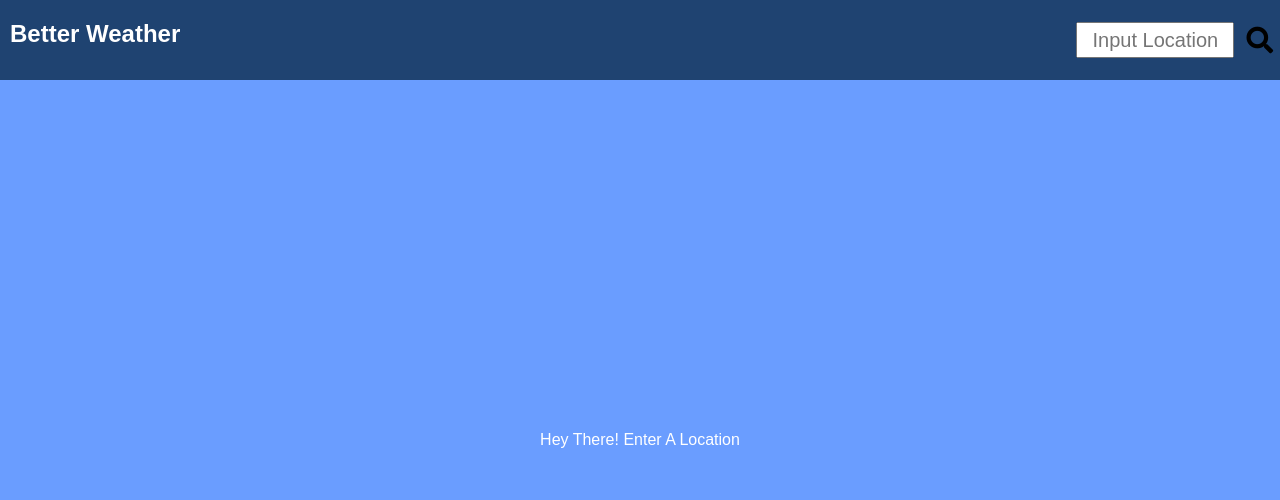
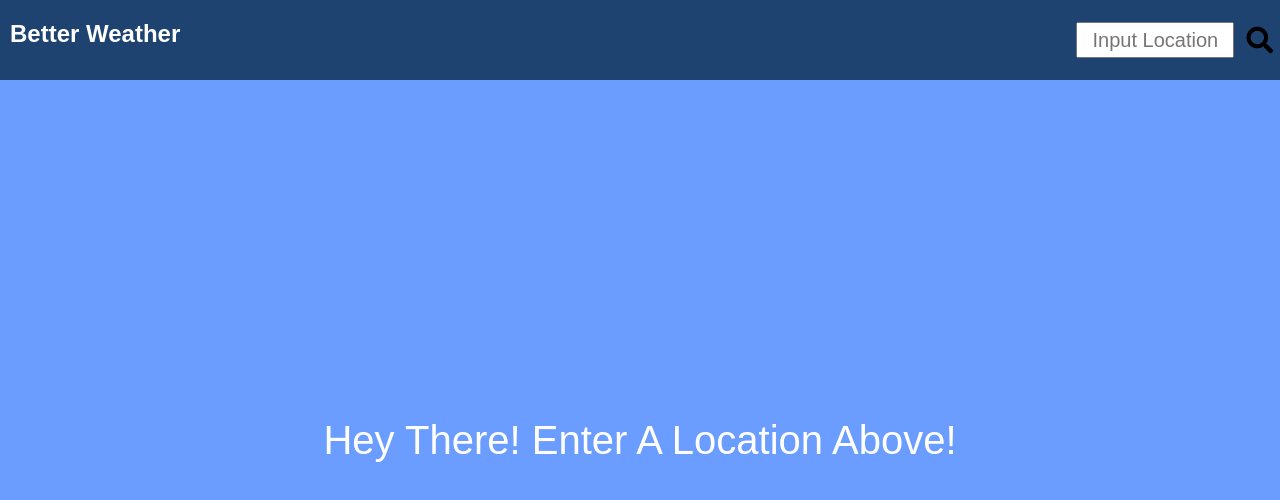
Before and after one commit to kevyw93/Better-Weather, a React (Create React App) app: page / in a window 1280 px wide. Shown: the top 500 px of the page. Built offline with nearby package versions, Linux system fonts and the light colour scheme.

Commit message:
added a onLoad lettering and gave it a large font size

```diff
--- a/src/App.css
+++ b/src/App.css
@@ -276,3 +276,7 @@
     background-color: rgb(106,157,256);
   }
 }
+
+.onLoad{
+  font-size: 40px;
+}
--- a/src/App.js
+++ b/src/App.js
@@ -48,7 +48,7 @@ class App extends Component {
         <DailyComponent id={i} key={i} weather={daily} day={daysOfWeek[(parseInt(today, 10) + i) % 7]}/>
       ));
     }else{
-      DailyWeather = <main>Hey There! Enter A Location</main>;
+      DailyWeather = <main className="onLoad">Hey There! Enter A Location Above!</main>;
     }
     return (
       <main className="App">
```
